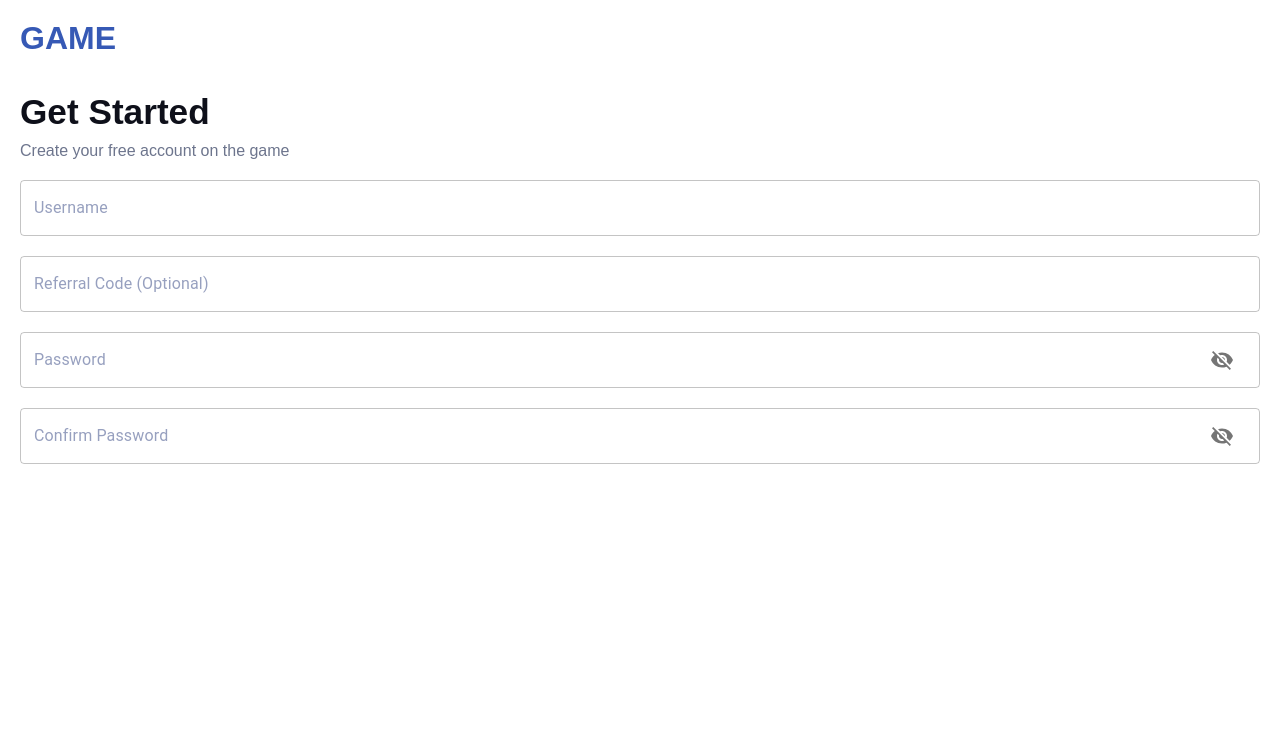
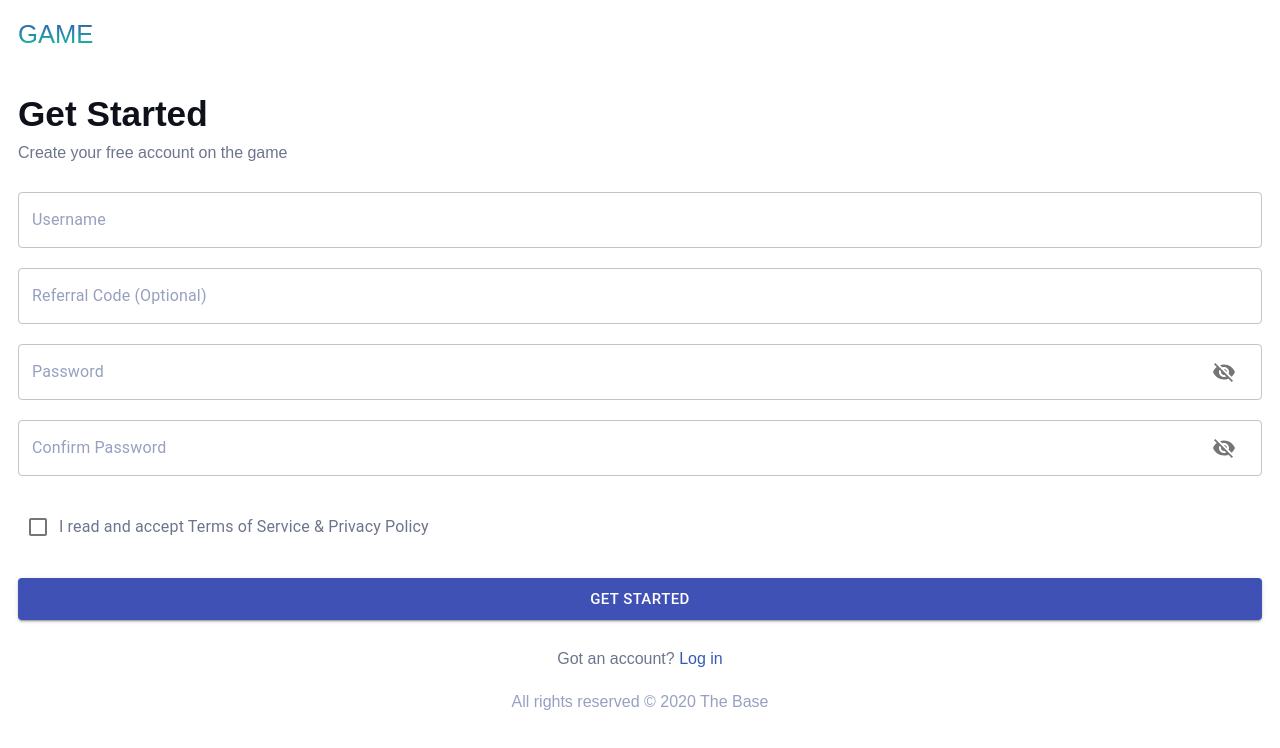
Before and after one commit to Tiny999/clubx, a React (Create React App) app: page / in a window 1280 px wide. Shown: the top 748 px of the page. Built offline with nearby package versions, Linux system fonts and the light colour scheme; a web font is replaced by a local one.

Commit message:
signup page

```diff
--- a/src/components/FormInput/FormInput.css
+++ b/src/components/FormInput/FormInput.css
@@ -1,10 +1,5 @@
 .formInput{
     margin-top: 20px !important;
-    color: var(--headers-black) !important;
-}
-
-.MuiOutlinedInput-notchedOutline :hover{
-    border-color: #3C5AAF !important;
 }
 
 .formInput label{
--- a/src/components/FormInput/FormInput.jsx
+++ b/src/components/FormInput/FormInput.jsx
@@ -1,21 +1,36 @@
-import React, { useState } from 'react';
-import { TextField, InputAdornment, IconButton } from '@material-ui/core';
+import React, { useState } from "react";
+import { TextField, InputAdornment, IconButton } from "@material-ui/core";
+import { withStyles } from "@material-ui/core/styles";
 import { Visibility } from "@material-ui/icons";
 import { VisibilityOff } from "@material-ui/icons";
-import { useField } from 'formik';
+import { useField } from "formik";
 
-import './FormInput.css';
+import "./FormInput.css";
 
-const FormInput = ({ name, type, ...otherProps }) => {
+const styles = (theme) => ({
+  root: {
+    "&:hover:not($disabled):not($focused):not($error) $notchedOutline": {
+      borderColor: "#3659B5",
+    },
+    color: "#0E101A",
+    borderColor: "#79809767",
+  },
+  disabled: {},
+  focused: {},
+  error: {},
+  notchedOutline: {},
+});
+
+const FormInput = ({ name, type, classes, ...otherProps }) => {
   const [field, meta] = useField(name);
-    const [showPassword, setShowPassword] = useState(false)
+  const [showPassword, setShowPassword] = useState(false);
 
   const configTextField = {
     ...field,
     ...otherProps,
     fullWidth: true,
-        variant: 'outlined'
-    }
+    variant: "outlined",
+  };
 
   if (meta && meta.touched && meta.error) {
     configTextField.error = true;
@@ -23,7 +38,7 @@
   }
 
   let inputProps;
-    if (type === 'password') {
+  if (type === "password") {
     inputProps = {
       endAdornment: (
         <InputAdornment position="end">
@@ -34,18 +49,21 @@
             {showPassword ? <Visibility /> : <VisibilityOff />}
           </IconButton>
         </InputAdornment>
-            )
-        }
+      ),
+    };
   }
 
   return (
     <TextField
       {...configTextField}
       className="formInput"
-            InputProps={inputProps}
-            type={showPassword ? 'text' : type}
+      InputProps={{
+        ...inputProps,
+        classes: classes,
+      }}
+      type={showPassword ? "text" : type}
     />
   );
 };
 
-export default FormInput;
+export default withStyles(styles)(FormInput);
--- a/src/index.css
+++ b/src/index.css
@@ -23,7 +23,8 @@
 
 a{
   text-decoration: none !important;
-  color: #333 !important;
+  color: var(--primary-color) !important;
+  font-weight: 500 !important;
 }
 
 p{
--- a/src/pages/SignUp/SignUp.css
+++ b/src/pages/SignUp/SignUp.css
@@ -1,18 +1,47 @@
 .signup{
-    padding: 20px
+    padding: 20px 18px
 }
 
 a.logo{
-    color: var(--primary-color) !important;
-    font-size: 2rem;
+    background: -webkit-linear-gradient(var(--primary-color), var(--secondary-color));
+    -webkit-background-clip: text;
+    -webkit-text-fill-color: transparent;
+    font-size: 1.6rem;
     font-weight: 800;
     display: inline-block;
     margin-bottom: 35px;
 }
 
-.signup h1{
+.signup__intro{
+    margin: 10px 0;
+}
+
+.signup__intro h1{
     font-weight: 800;
     color: var(--headers-black);
     font-size: 2.2rem;
     margin-bottom: 10px;
 }
+
+.signup__toc{
+    margin: 30px 0;
+    padding: 0 10px;
+}
+
+.signup__toc .MuiFormControlLabel-label{
+    color:#323439;
+}
+
+.signup__redirect{
+    margin-top: 30px;
+    text-align: center;
+}
+
+.signup__redirect p:not(.copyright){
+    color: #6D758D;
+    margin-bottom: 25px;
+}
+
+.signup__redirect p.copyright{
+    color: var(--light-text);
+}
--- a/src/pages/SignUp/SignUp.jsx
+++ b/src/pages/SignUp/SignUp.jsx
@@ -4,16 +4,20 @@
 import * as Yup from 'yup';
 
 import FormInput from '../../components/FormInput/FormInput';
+import FormControlLabel from '@material-ui/core/FormControlLabel';
+import { Button } from "@material-ui/core";
+import Checkbox from '@material-ui/core/Checkbox';
 import './SignUp.css';
 
-const SignUp = () => {
+const SignUp = ({history}) => {
 
     const INITIAL_FORM_STATE = {
         username: '',
         phone: '',
         referralCode: '',
         password: '',
-        confirmPassword: ''
+        confirmPassword: '',
+        toc: false
     };
 
     const formValidation = Yup.object().shape({
@@ -29,14 +33,17 @@
             .required('Password is required'),
         confirmPassword: Yup.string()
             .oneOf([Yup.ref('password'), null], 'Passwords must match')
-            .required('Correct password is required')
+        .required('Correct password is required'),
+        toc: Yup.bool().required()
     })
 
     return (
       <div className="signup p-3">
-            <Link to="/" className="logo">GAME</Link>
+        <Link to="/" className="logo">
+          GAME
+        </Link>
 
-            <div className="">
+        <div className="signup__intro">
           <h1>Get Started</h1>
           <p>Create your free account on the game</p>
         </div>
@@ -45,17 +52,49 @@
           <Formik
             initialValues={{ ...INITIAL_FORM_STATE }}
             validationSchema={formValidation}
-                    onSubmit={values => {
-                        console.log(values)
+            onSubmit={(values) => {
+              console.log('hi');
             }}
           >
-                    <Form>
+            <Form onSubmit={(e) => {
+              e.preventDefault();
+              history.push('/login')
+            }}>
               <FormInput name="username" label="Username" />
               <FormInput name="referralCode" label="Referral Code (Optional)" />
               <FormInput name="password" label="Password" type="password" />
-                        <FormInput name="confirmPassword" label="Confirm Password" type="password"/>
+              <FormInput
+                name="confirmPassword"
+                label="Confirm Password"
+                type="password"
+              />
+              <FormControlLabel
+                control={<Checkbox name="toc" color="primary" />}
+                label={
+                  <p>
+                    I read and accept
+                    <span> Terms of Service & Privacy Policy</span>
+                  </p>
+                }
+                className="signup__toc"
+              />
+              <Button
+                variant="contained"
+                fullWidth={true}
+                color="primary"
+                type="submit"
+                size="large"
+              >
+                Get Started
+              </Button>
             </Form>
           </Formik>
+          <div className="signup__redirect">
+            <p>
+              Got an account? <Link to="/login">Log in</Link>
+            </p>
+            <p className="copyright">All rights reserved © 2020 The Base</p>
+          </div>
         </>
       </div>
     );
```
Lines whose indentation alone changed are shown as unchanged.
